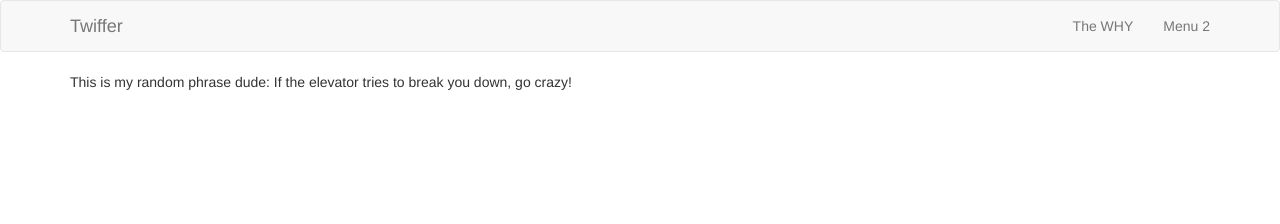
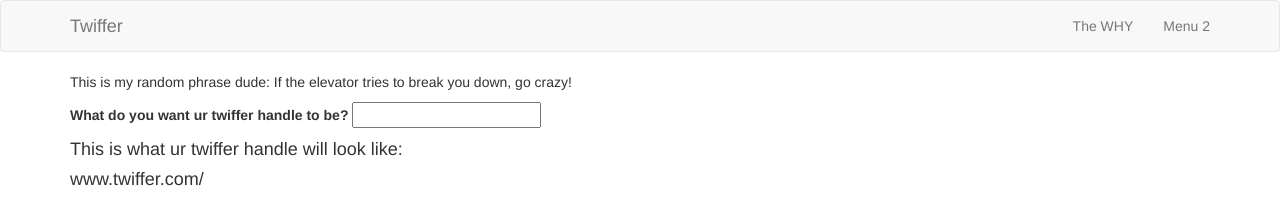
Before and after one commit to kennytrionfo/ng_practice_tony_course, a plain HTML site: page twiffer.html in a window 1280 px wide. Drawn offline with Linux system fonts and the light colour scheme.

Commit message:
steps updated

```diff
--- a/twiffer.html
+++ b/twiffer.html
@@ -25,7 +25,14 @@
 	</header>
 
 	<div class="container" >
-		<p ng-controller="stringController">This is my random phrase dude: {{randomPhrase}} </p>
+		<div>
+			<p ng-controller="stringController">This is my random phrase dude: {{randomPhrase}} </p>
+			<label>What do you want ur twiffer handle to be? </label>
+				<input type="text" ng-model="handle" />
+			<h4>This is what ur twiffer handle will look like:  </h4>
+			<h4>www.twiffer.com/ {{handle}} </h4>
+
+		</div>
 	</div>
 
 </body>
--- a/twiffer.js
+++ b/twiffer.js
@@ -2,5 +2,8 @@ var angularApp = angular.module('twifferApp', []);
 
 angularApp.controller('stringController', ['$scope',  function ($scope) {
 	$scope.randomPhrase = 'If the elevator tries to break you down, go crazy! ';
+}]);
 
+angularApp.controller('handleController', ['$scope',  function ($scope) {
+	$scope.handle = ' ';
 }]);
```
Also changed, not shown: 1 other file.
